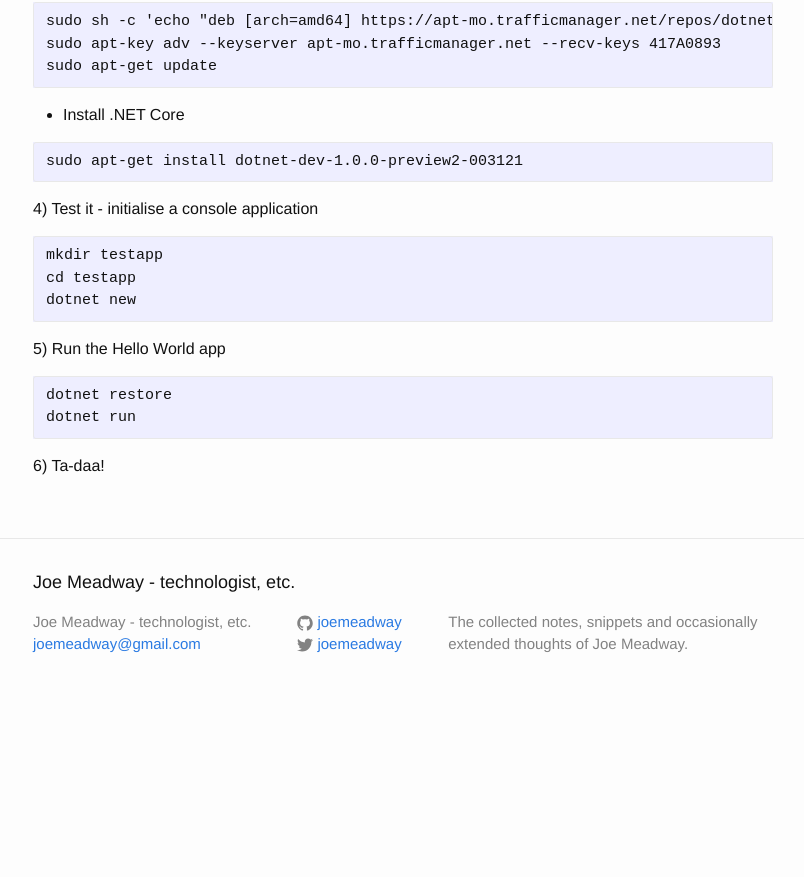
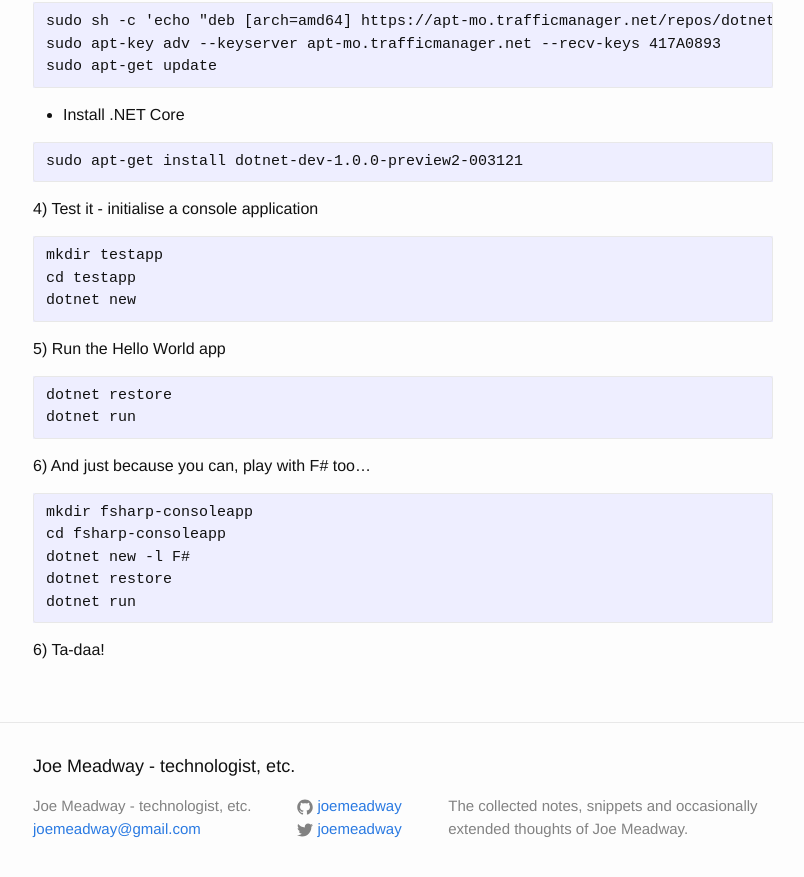
Before and after one commit to joemeadway/joemeadway.github.io, a Jekyll site: the page built from 2016-07-19-running-dor-net-core-on-cloud-9.md, in a window 1280 px wide and 900 px high, scrolled down 600 px. Shown: the top 877 px of the window, without its empty margins (237-1041 px from the left). Built offline with Jekyll 4.4.1, drawn with Linux system fonts in a browser that asks for light colours; before the commit the page ends 1316 px from its top, so only the background shows below that.

Commit message:
Added F# console app steps

````diff
--- a/2016-07-19-running-dor-net-core-on-cloud-9.md
+++ b/2016-07-19-running-dor-net-core-on-cloud-9.md
@@ -53,4 +53,14 @@
 dotnet run
 ```
 
+6) And just because you can, play with F# too...
+
+```
+mkdir fsharp-consoleapp
+cd fsharp-consoleapp
+dotnet new -l F#
+dotnet restore
+dotnet run
+```
+
 6) Ta-daa!
````
